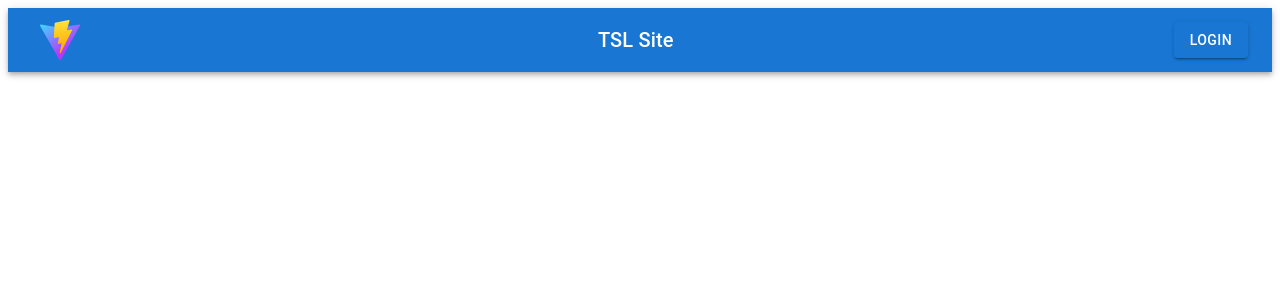
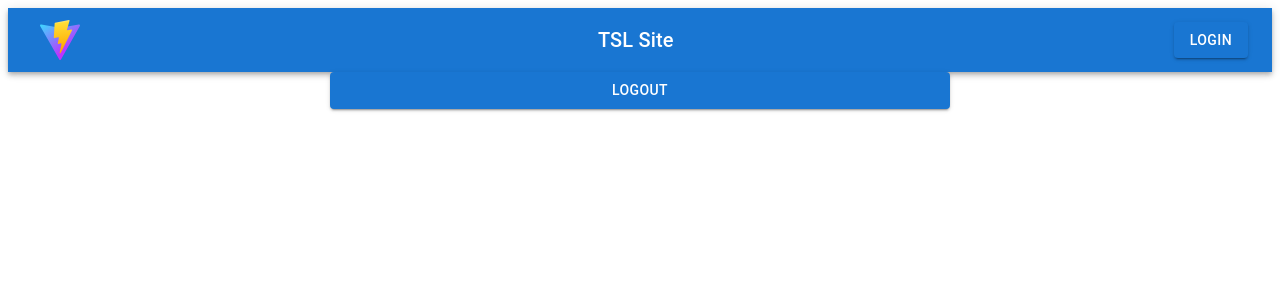
Before and after one commit to GitThePower/tsl-site, a React (Vite) app in the folder frontend/: page /profile in a window 1280 px wide. Before the commit this address had no page. Shown: the top 300 px of the page. Built offline with nearby package versions, Linux system fonts and the light colour scheme.

Commit message:
Adding profile page and logout functionality

```diff
--- a/frontend/src/App.tsx
+++ b/frontend/src/App.tsx
@@ -2,6 +2,7 @@ import { BrowserRouter, Routes, Route } from 'react-router-dom';
 import Header from './components/Header';
 import Home from './pages/home';
 import Login from './pages/login';
+import Profile from './pages/profile';
 import { GlobalStateProvider } from './components/GlobalStateContext';
 
 const App = () => {
@@ -15,6 +16,7 @@ const App = () => {
           <Routes>
             <Route path="/" element={<Home />} />
             <Route path="/login" element={<Login />} />
+            <Route path="/profile" element={<Profile />} />
           </Routes>
         </main>
       </BrowserRouter>
--- a/frontend/src/components/ProfileButton.tsx
+++ b/frontend/src/components/ProfileButton.tsx
@@ -5,7 +5,7 @@ const ProfileButton = () => {
   const navigate = useNavigate();
 
   const handleProfileButtonButtonClick = () => {
-    navigate('/');
+    navigate('/profile');
   };
 
   return (
--- a/frontend/src/pages/home.tsx
+++ b/frontend/src/pages/home.tsx
@@ -25,7 +25,9 @@ const Home = () => {
       >
         <Tab label="Standings" />
         <Tab label="Pool" />
-        <Tab label="Reporting" />
+        {localStorage.getItem('tavernSealedLeagueDotComToken') && (
+          <Tab label="Reporting" />
+        )}
       </Tabs>
       {tabValue === 0 && (
         <StandingsTable />
--- /dev/null
+++ b/frontend/src/pages/profile.tsx
@@ -0,0 +1,48 @@
+import { Box, Button, Grid } from '@mui/material';
+import { useState } from 'react';
+import { useNavigate } from 'react-router-dom';
+
+const Profile = () => {
+  const navigate = useNavigate();
+  const [isLoading, setIsLoading] = useState(false);
+
+  const handleSubmit = async () => {
+    setIsLoading(true);
+
+    try {
+      // const response = await authenticateUser(username, password); // Your async function
+      localStorage.removeItem('tavernSealedLeagueDotComToken');
+      if (!localStorage.getItem('tavernSealedLeagueDotComToken')) { // response success
+        // Successful login
+        navigate('/');
+      } else {
+        // Handle failed login, display error message
+      }
+    } catch (error) {
+      // Handle errors, display error message
+    } finally {
+      setIsLoading(false);
+    }
+  };
+
+  return (
+    <Box className="container">
+      <Grid container spacing={3} justifyContent="center">
+        <Grid item xs={12} sm={6} alignSelf="center">
+          <form>
+            <Button
+              variant="contained"
+              type="submit"
+              fullWidth
+              onClick={handleSubmit}
+            >
+              {isLoading ? 'Logging out...' : 'Logout'}
+            </Button>
+          </form>
+        </Grid>
+      </Grid>
+    </Box>
+  );
+};
+
+export default Profile;
```
